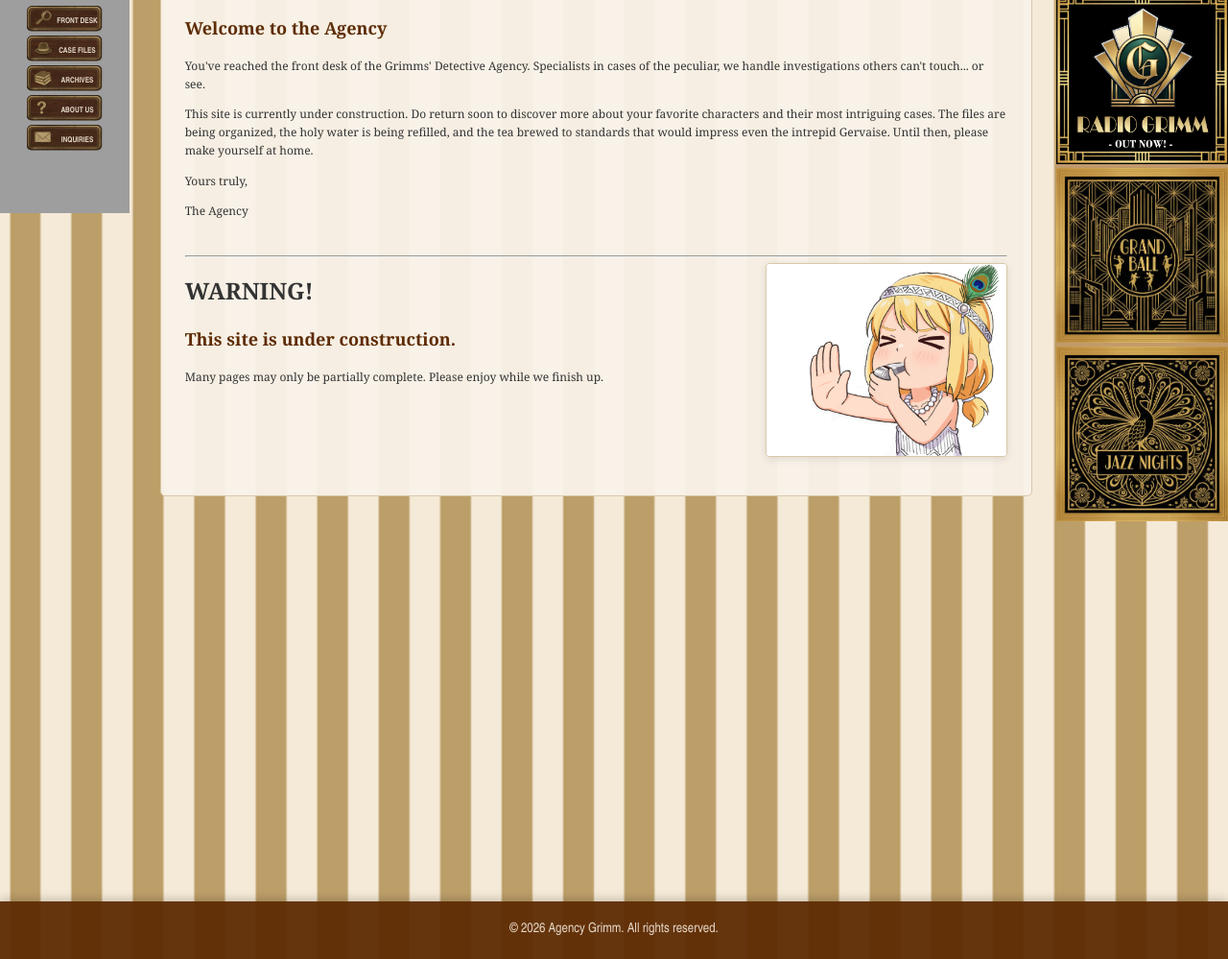
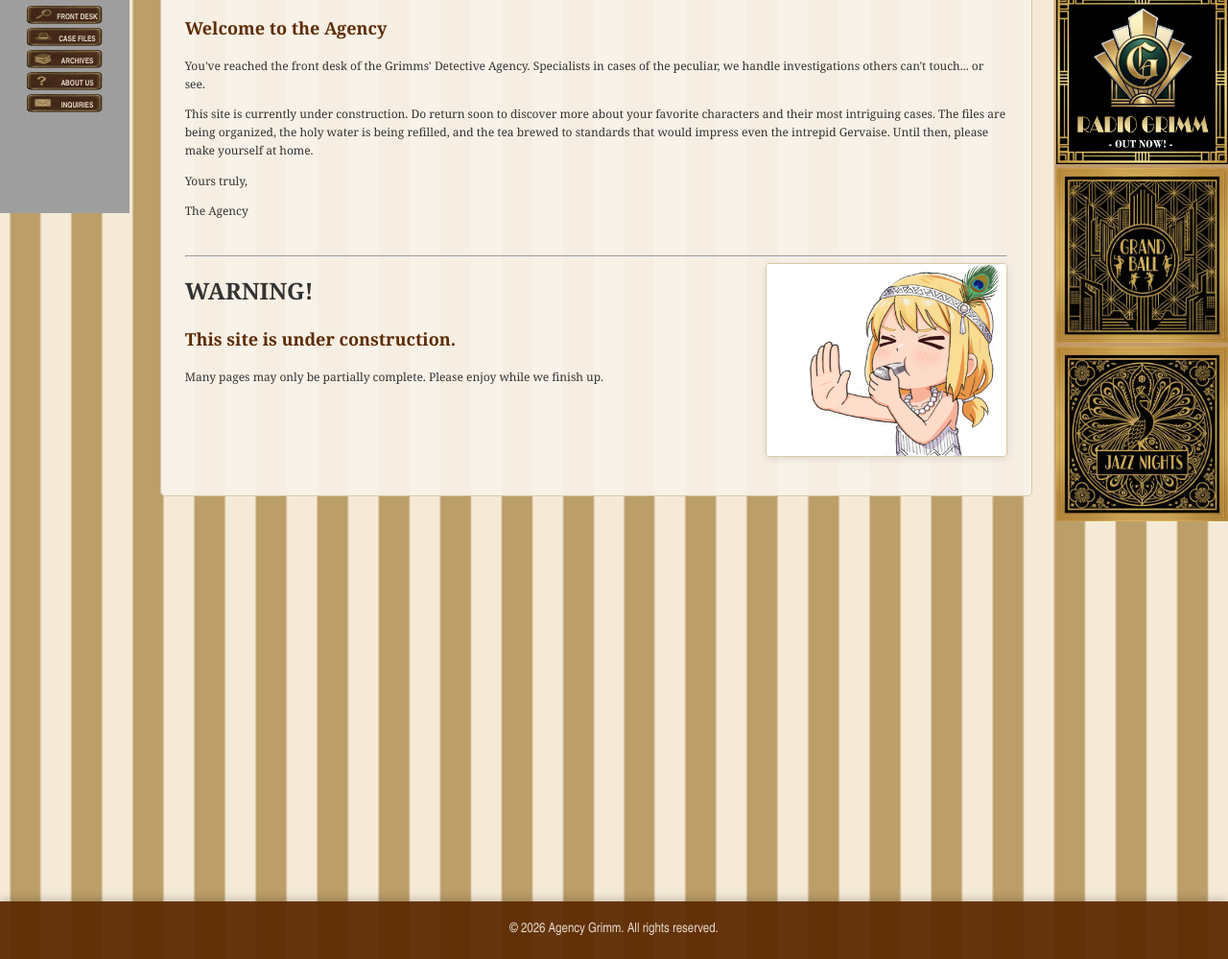
Before and after one commit to johnhopes-collab/grimmsdetectiveagency, a Jekyll site: the page built from index.html, in a window 1280 px wide. Shown: the part 692-1691 px from the top of the page at 96% size. Built offline with Jekyll 4.4.1, drawn with Linux system fonts in a browser that asks for light colours; grey boxes are pictures that could not be loaded.

Commit message:
Update style.scss

```diff
--- a/assets/css/style.scss
+++ b/assets/css/style.scss
@@ -96,13 +96,13 @@ body {
     aspect-ratio: 1 / 1.7;
 }
 /* scale proportionally */
-.sidebar-buttons {    padding: 8px;    box-sizing: border-box;}
+.sidebar-buttons {    padding: 0px;    box-sizing: border-box;}
 
 .sidebar-button {
     display: block;
     width: 100%;
     height: 38px;
-    padding: 6px 0;
+    padding: 2px 0;
     margin-bottom: 4px;
     margin-left: auto;
     margin-right: auto;
```
